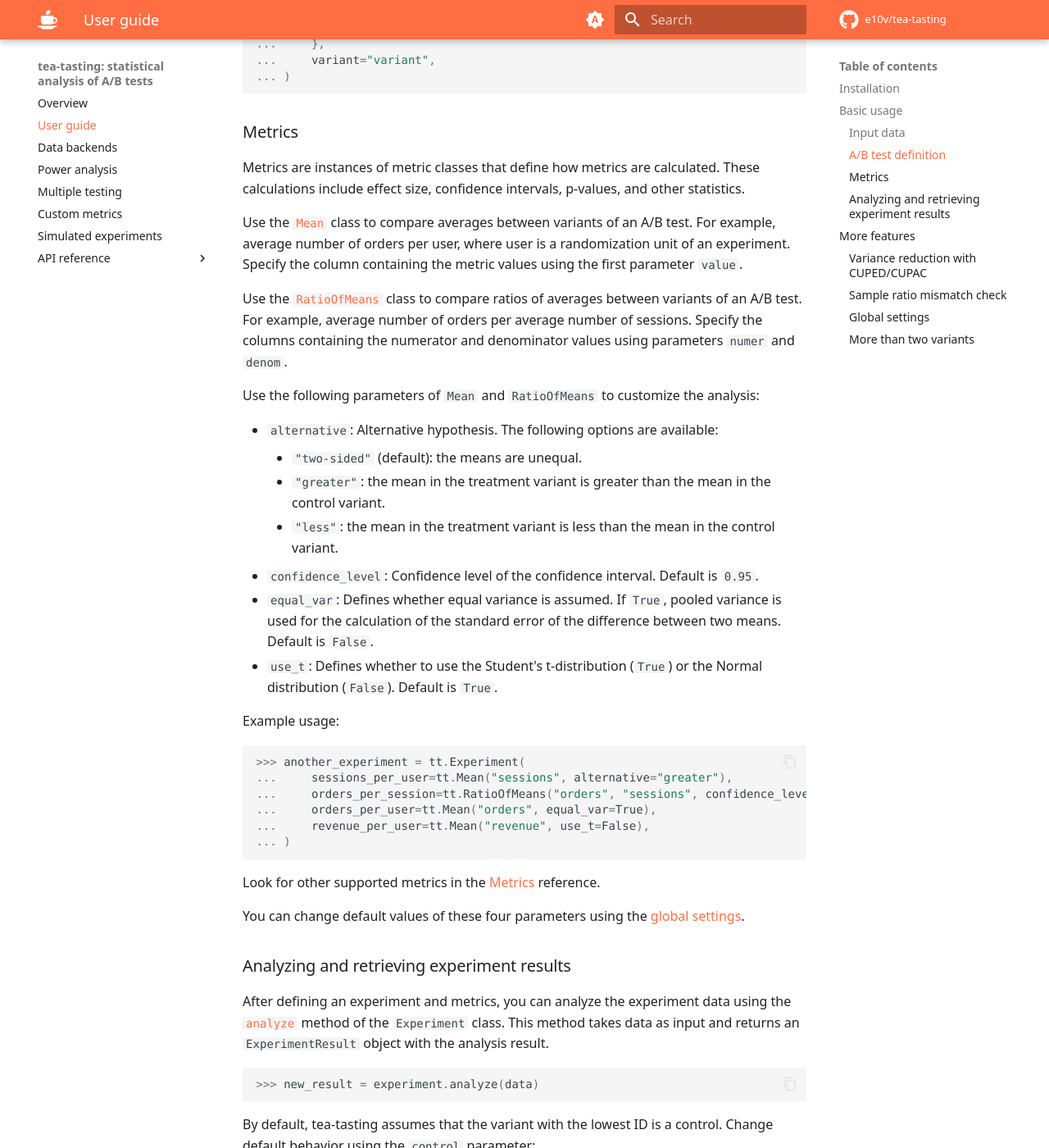
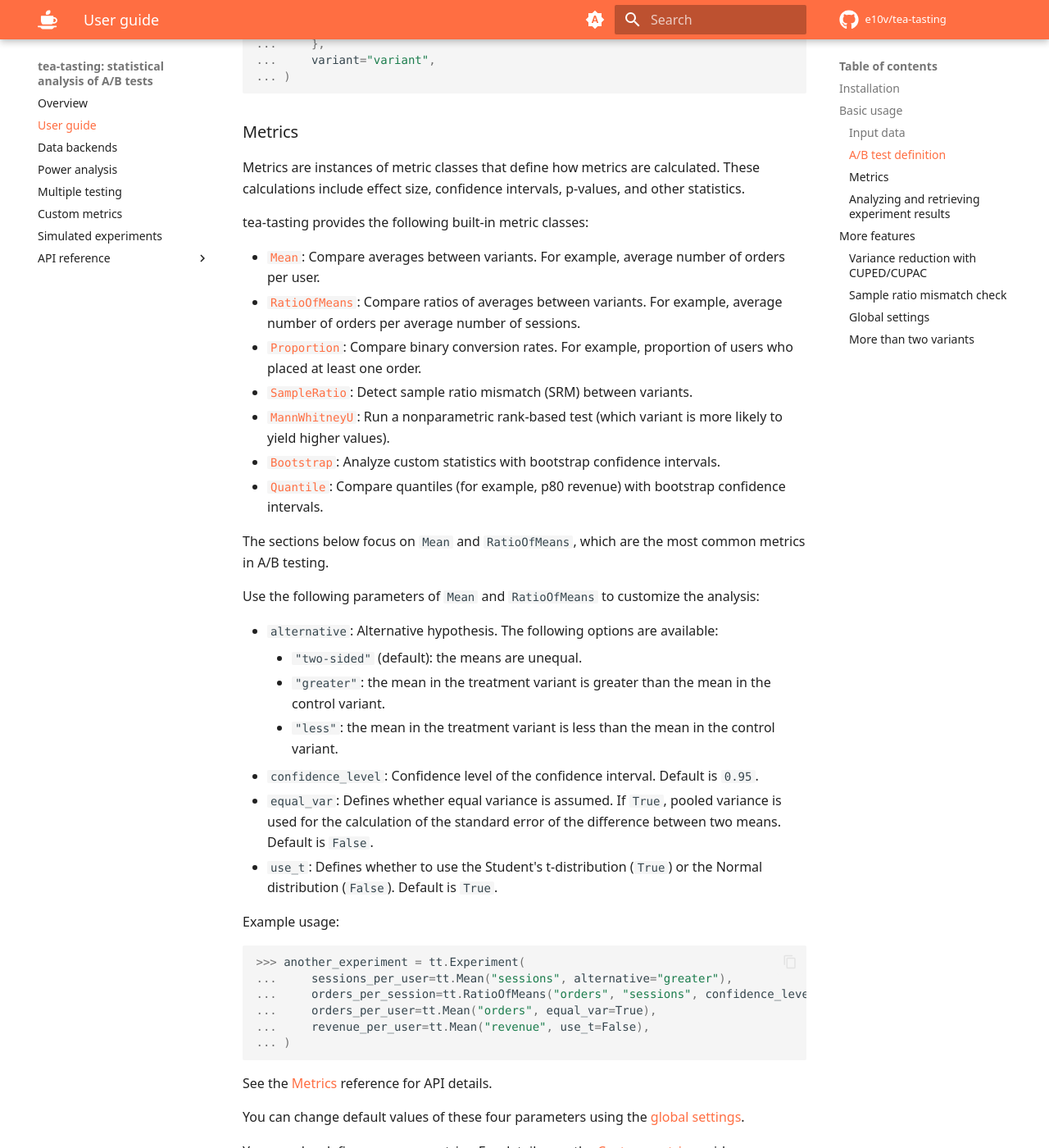
Before and after one commit to e10v/tea-tasting, an MkDocs documentation site: the page built from docs/user-guide.md, in a window 1280 px wide and 1400 px high, scrolled down 2577 px. Shown: the whole window at 82% size. Built offline with MkDocs 1.6.1 and Material for MkDocs 9.7.7, drawn with Linux system fonts in a browser that asks for light colours; comment, search, counter and statistics services are not loaded; some of the changed text lies outside the part shown.

Commit message:
docs: expand metrics coverage in user guide and refresh feature summary (#237)

````diff
--- a/docs/user-guide.md
+++ b/docs/user-guide.md
@@ -106,9 +106,17 @@
 
 Metrics are instances of metric classes that define how metrics are calculated. These calculations include effect size, confidence intervals, p-values, and other statistics.
 
-Use the [`Mean`](api/metrics/mean.md#tea_tasting.metrics.mean.Mean) class to compare averages between variants of an A/B test. For example, average number of orders per user, where user is a randomization unit of an experiment. Specify the column containing the metric values using the first parameter `value`.
+tea-tasting provides the following built-in metric classes:
 
-Use the [`RatioOfMeans`](api/metrics/mean.md#tea_tasting.metrics.mean.RatioOfMeans) class to compare ratios of averages between variants of an A/B test. For example, average number of orders per average number of sessions. Specify the columns containing the numerator and denominator values using parameters `numer` and `denom`.
+- [`Mean`](api/metrics/mean.md#tea_tasting.metrics.mean.Mean): Compare averages between variants. For example, average number of orders per user.
+- [`RatioOfMeans`](api/metrics/mean.md#tea_tasting.metrics.mean.RatioOfMeans): Compare ratios of averages between variants. For example, average number of orders per average number of sessions.
+- [`Proportion`](api/metrics/proportion.md#tea_tasting.metrics.proportion.Proportion): Compare binary conversion rates. For example, proportion of users who placed at least one order.
+- [`SampleRatio`](api/metrics/proportion.md#tea_tasting.metrics.proportion.SampleRatio): Detect sample ratio mismatch (SRM) between variants.
+- [`MannWhitneyU`](api/metrics/nonparametric.md#tea_tasting.metrics.nonparametric.MannWhitneyU): Run a nonparametric rank-based test (which variant is more likely to yield higher values).
+- [`Bootstrap`](api/metrics/resampling.md#tea_tasting.metrics.resampling.Bootstrap): Analyze custom statistics with bootstrap confidence intervals.
+- [`Quantile`](api/metrics/resampling.md#tea_tasting.metrics.resampling.Quantile): Compare quantiles (for example, p80 revenue) with bootstrap confidence intervals.
+
+The sections below focus on `Mean` and `RatioOfMeans`, which are the most common metrics in A/B testing.
 
 Use the following parameters of `Mean` and `RatioOfMeans` to customize the analysis:
 
@@ -132,9 +140,11 @@
 
 ```
 
-Look for other supported metrics in the [Metrics](api/metrics/index.md) reference.
+See the [Metrics](api/metrics/index.md) reference for API details.
 
 You can change default values of these four parameters using the [global settings](#global-settings).
+
+You can also define your own metrics. For details, see the [Custom metrics](custom-metrics.md) guide.
 
 ### Analyzing and retrieving experiment results
 
````
Also changed, not shown: README.md (+1 -1 lines), docs/index.md (+1 -1 lines).
